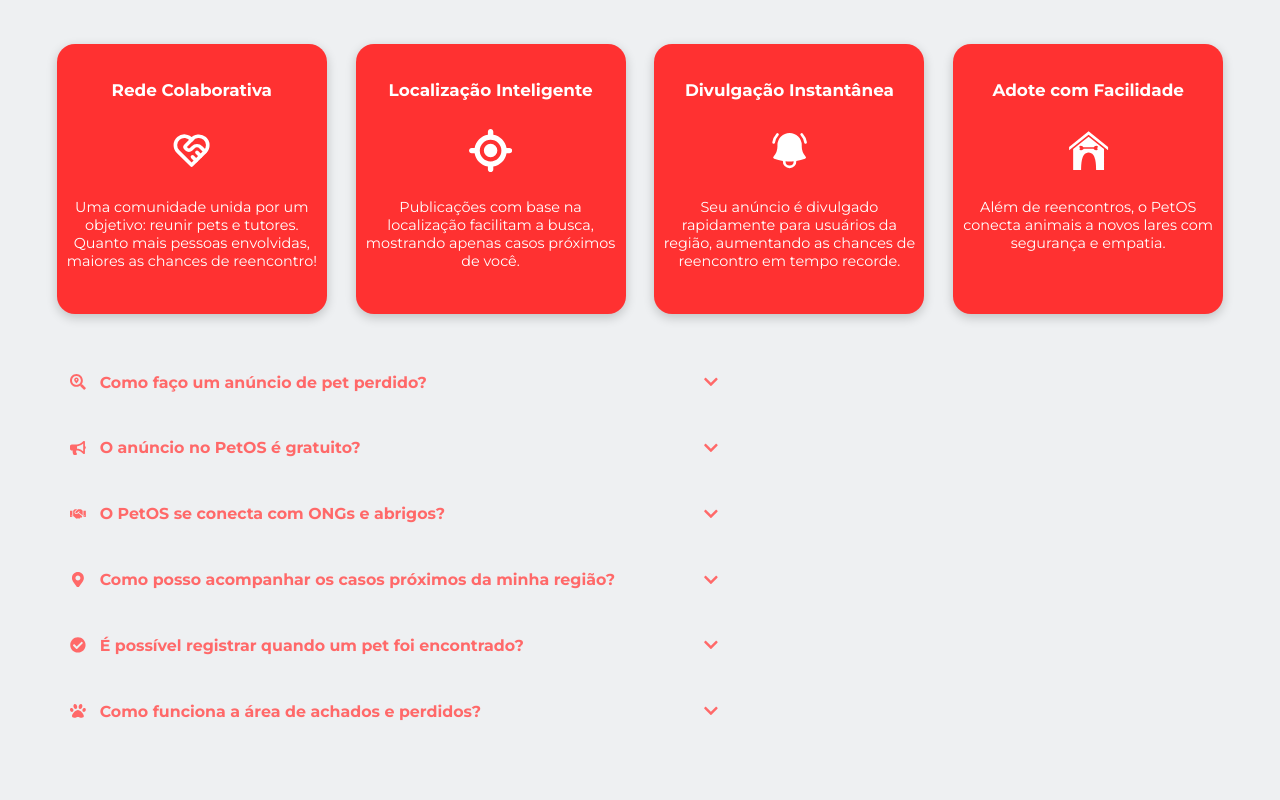
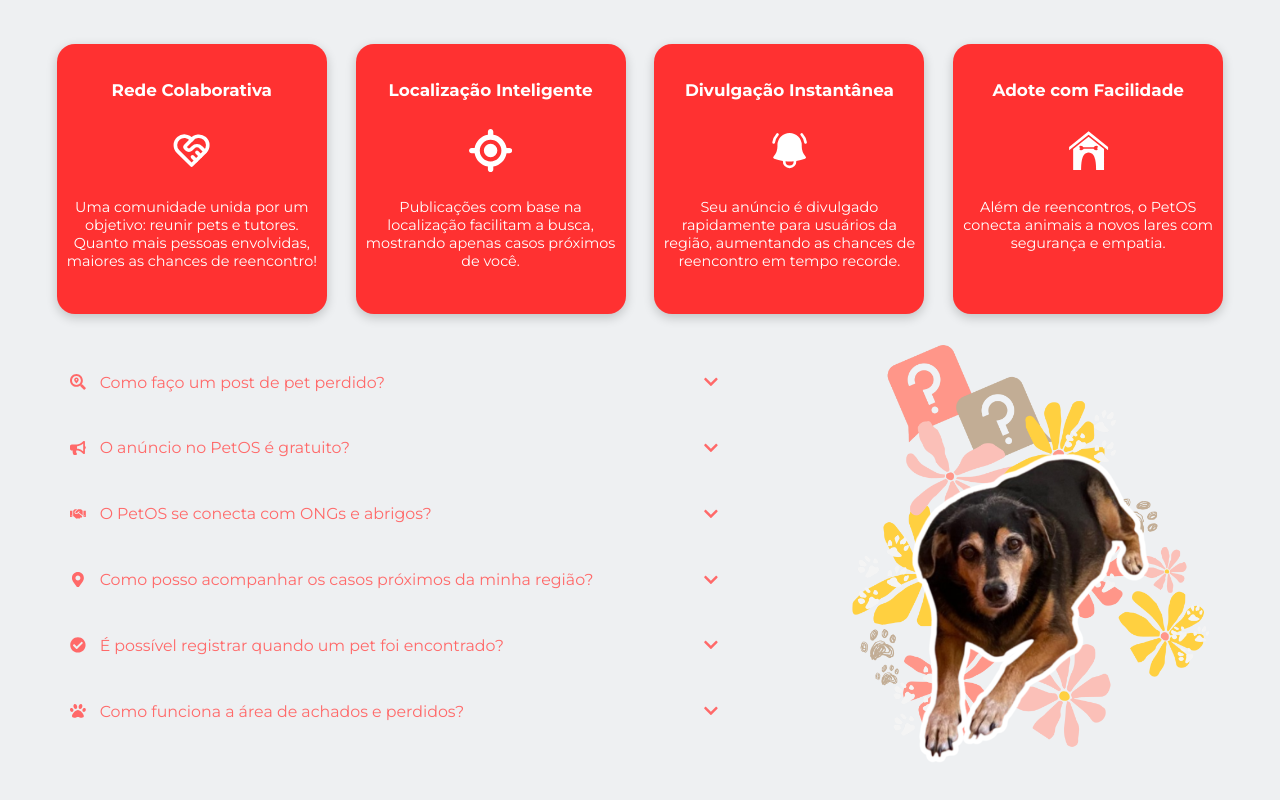
Before and after one commit to pedrozand/PetOS, a React (Vite) app: page / in a window 1280 px wide. Shown: the part 3869-4669 px from the top of the page. Before the commit the page ends 4646 px from the top, so only its background shows below. Built offline with nearby package versions, Linux system fonts and the light colour scheme.

Commit message:
Ajuste de FAQ

```diff
--- a/src/pages/inicial/CSS/faqInicial.css
+++ b/src/pages/inicial/CSS/faqInicial.css
@@ -25,14 +25,13 @@
   display: flex;
   justify-content: space-between;
   align-items: center;
-  font-weight: bold;
   font-size: 1.1rem;
   color: #ff6969;
 }
 
 .faq-resposta {
-  margin-top: 20px;
-  margin-bottom: -30px;
+  margin-top: 30px;
+  margin-bottom: -15px;
   font-size: 1rem;
   color: #333;
   line-height: 1.6;
@@ -47,3 +46,11 @@
 .icone-seta.girar {
   transform: rotate(180deg);
 }
+
+.faq-imagem img {
+  max-width: 600px; /* ou como preferir */
+  height: auto;
+  border-radius: 12px; /* opcional para estilo */
+  margin-left: 750px;
+  margin-top: -520px;
+}
--- a/src/pages/inicial/Inicial.jsx
+++ b/src/pages/inicial/Inicial.jsx
@@ -12,6 +12,7 @@
 import "./CSS/faqInicial.css";
 
 import imgPet1 from "../../assets/img/post/corgi-1.jpg";
+import faqImage from "../../assets/img/divulgacao/faqInicial.png";
 
 // Importação dos ícones do React Icons
 import { RiSearch2Fill } from "react-icons/ri";
@@ -44,7 +45,7 @@
         <>
           <div style={{ display: "flex", alignItems: "center" }}>
             <FaSearchLocation style={{ marginRight: "15px" }} />
-            Como faço um anúncio de pet perdido?
+            Como faço um post de pet perdido?
           </div>
         </>
       ),
@@ -383,6 +384,9 @@
               )}
             </div>
           ))}
+          <div className="faq-imagem">
+            <img src={faqImage} />
+          </div>
         </div>
       </div>
     </>
```
Also changed, not shown: src/assets/img/divulgacao/faqInicial.png (added).
